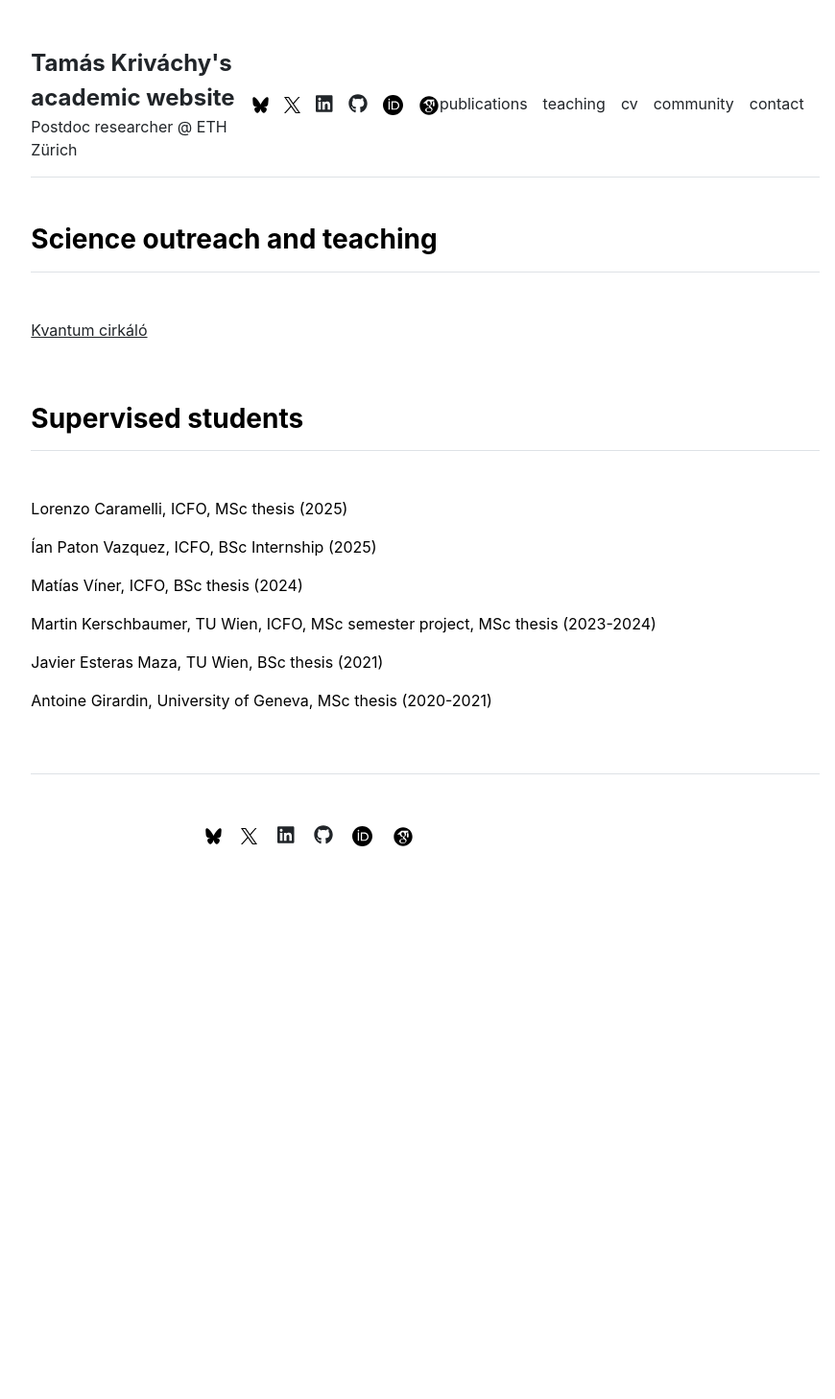
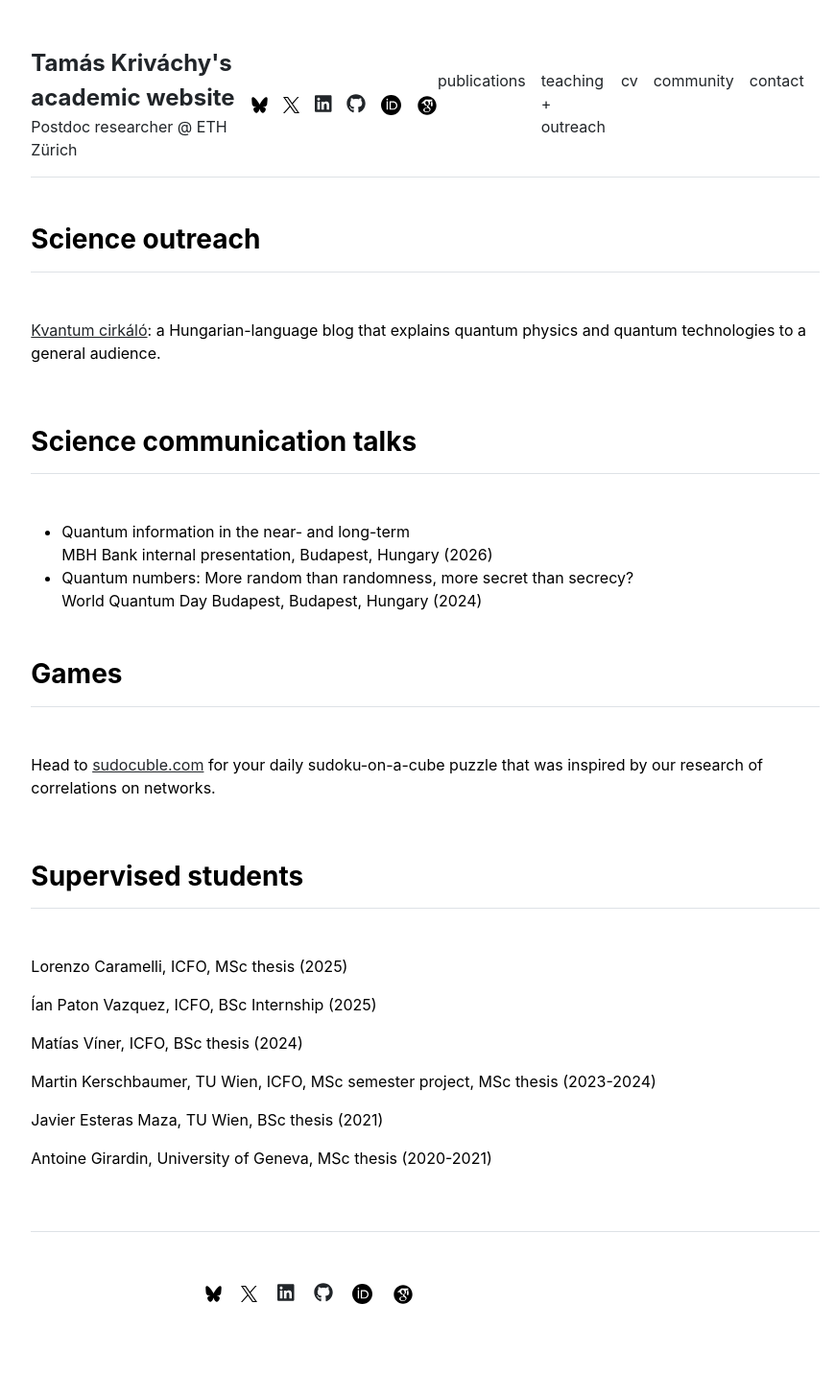
Before and after one commit to tkrivachy/tkrivachy.github.io, a Jekyll site: the page built from courses.md, in a window 1280 px wide. Shown: the whole page at 96% size, without its empty margins (197-1067 px from the left). Built offline with Jekyll 4.4.1, drawn with Linux system fonts in a browser that asks for light colours; before the commit the page ends 981 px from its top, so only the background shows below that.

Commit message:
rearranged, added sci-comm stuff and sudocuble

```diff
--- /dev/null
+++ b/_data/cv/sciencecommtalks.yml
@@ -0,0 +1,5 @@
+- title: 'Quantum information in the near- and long-term'
+  description: 'MBH Bank internal presentation, Budapest, Hungary (2026)'
+
+- title: 'Quantum numbers: More random than randomness, more secret than secrecy?'
+  description: 'World Quantum Day Budapest, Budapest, Hungary (2024)'
--- a/_data/settings.yml
+++ b/_data/settings.yml
@@ -1,6 +1,6 @@
 menu:
 - {name: 'publications', url: '/publications'}
-- {name: 'teaching', url: '/courses'}
+- {name: 'teaching + outreach', url: '/courses'}
 - {name: 'cv', url: '/cv'}
 - {name: 'community', url: '/community'}
 - {name: 'contact', url: '/contact'}
@@ -11,7 +11,7 @@ menu:
 #- {name: 'Graduate Student', title: 'Researcher', department: 'Physics & Astronomy', institution: 'Some University', institution_address: '1 Main Street, Canada', phone: '(000) 000-0000', email: 'hello@university.edu', office: 'Science Building 505', image: 'assets/img/graduate-student.jpg', url: 'graduate-student'}
 
 courses:
-- {name: 'Kvantum cirkáló', link: 'https://medium.com/kvantumcirkalo'}
+- {name: 'Kvantum cirkáló', link: 'https://medium.com/kvantumcirkalo', description: 'a Hungarian-language blog that explains quantum physics and quantum technologies to a general audience.'}
 #- {name: 'Quantum Mechanics', url: 'quantum-mechanics'}
 
 supervision:
--- a/_layouts/courses.html
+++ b/_layouts/courses.html
@@ -6,10 +6,28 @@ layout: default
 
 <div class="row g-5 mb-5">
   <div>
-    <h3 class="fw-bold border-bottom pb-3 mb-5">Science outreach and teaching</h3>
+    <h3 class="fw-bold border-bottom pb-3 mb-5">Science outreach</h3>
     {% for course in site.data.settings.courses %}
-      <p><a href="{{ course.link}}">{{ course.name }}</a></p>
+      <p><a href="{{ course.link}}">{{ course.name }}</a>{% if course.description %}: {{ course.description }}{% endif %}</p>
     {% endfor %}
+  </div>
+</div>
+
+<div class="row g-5 mb-5">
+  <div>
+    <h3 class="fw-bold border-bottom pb-3 mb-5">Science communication talks</h3>
+    <ul class="mb-0">
+    {% for section in site.data.cv.sciencecommtalks %}
+      <li>{{ section.title }}<br>{{ section.description }}</li>
+    {% endfor %}
+    </ul>
+  </div>
+</div>
+
+<div class="row g-5 mb-5">
+  <div>
+    <h3 class="fw-bold border-bottom pb-3 mb-5">Games</h3>
+    <p>Head to <a href="https://sudocuble.com">sudocuble.com</a> for your daily sudoku-on-a-cube puzzle that was inspired by our research of correlations on networks.</p>
   </div>
 </div>
 
--- a/_layouts/cv.html
+++ b/_layouts/cv.html
@@ -7,7 +7,7 @@ layout: default
 <div class="row g-5 mb-5">
   <div>
     <h3 class="fw-bold border-bottom pb-3 mb-5">CV</h3>
-    <p>See <a href="{{ site.github.url }}/community">Community</a> section for conferences, etc., as well as <a href="{{ site.github.url }}/publications">Publications</a> for publications.</p>
+    <p>See <a href="{{ site.github.url }}/community">Community</a> section for talks and community activity, <a href="{{ site.github.url }}/publications">Publications</a> for publications, and <a href="{{ site.github.url }}/teaching">Teaching</a> for supervision/science communication.</p>
     <div class="row g-5 mb-5">
       <div class="col-md-2">
         <h4>Academic Experience</h4>
```
Also changed, not shown: _data/committees.yml (+4 -3 lines), community.md (+3 -0 lines).
